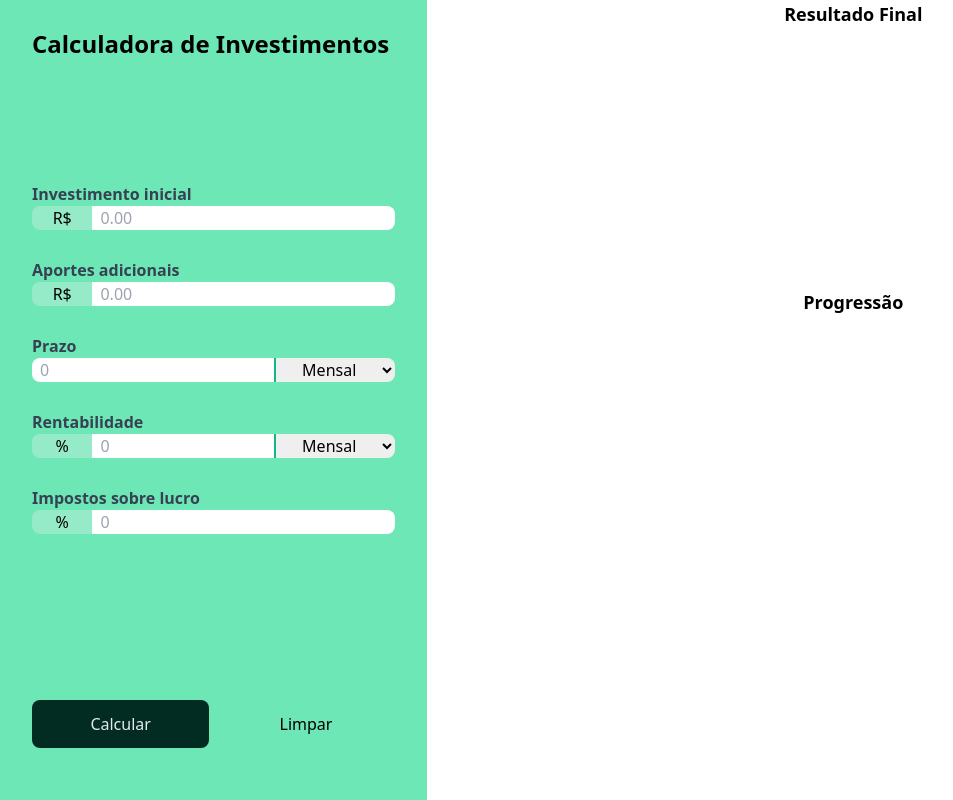
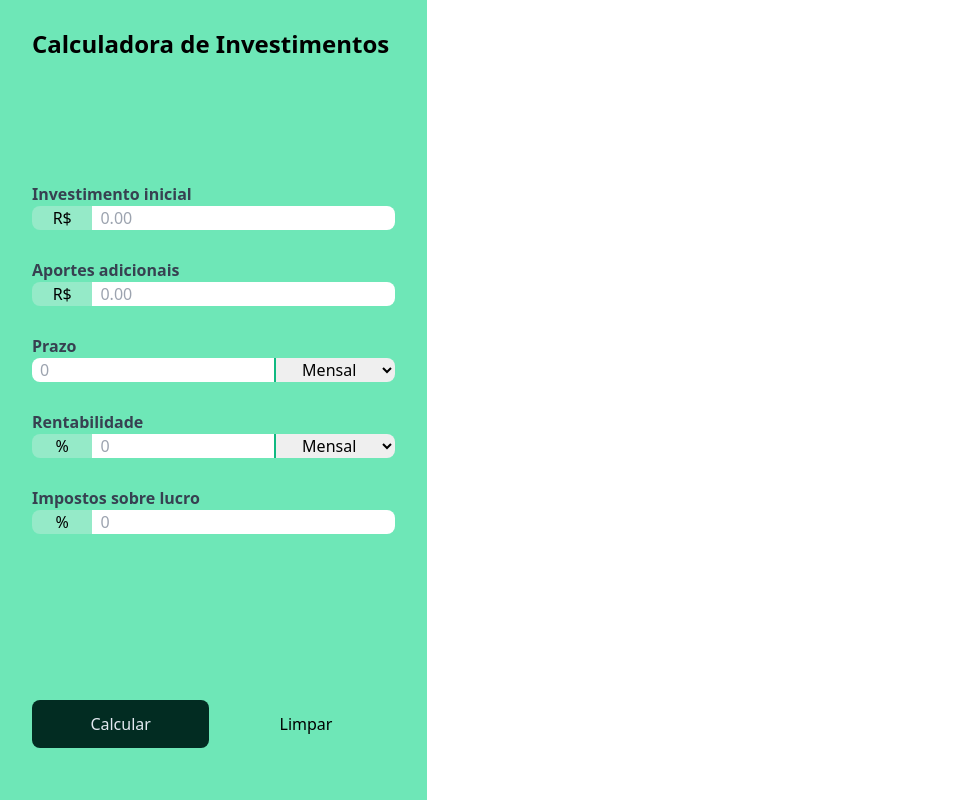
Before and after one commit to thalisrc/Investment-Calculator, a website built with Vite: page index.html in a window 1280 px wide. Shown: the whole page, without its empty margins (0-953 px from the left). Built offline with nearby package versions, Linux system fonts and the light colour scheme.

Commit message:
processos relacionados aos gráficos foram comentados

```diff
--- a/index.html
+++ b/index.html
@@ -137,7 +137,7 @@
       </div>
     </aside>
     <main class="row-span-2 col-span-2">
-      <section id="charts-container" class="h-full">
+      <!-- <section id="charts-container" class="h-full">
         <div class="h-[36%] flex flex-col items-center pb-">
           <p class="font-bold text-lg">Resultado Final</p>
           <canvas id="final-money-distribution"></canvas>
@@ -146,7 +146,7 @@
           <p class="font-bold text-lg">Progressão</p>
           <canvas id="progression"></canvas>
         </div>
-      </section>
+      </section-->
     </main>
     <script type="module" src="./main.js"></script>
   </body>
--- a/main.js
+++ b/main.js
@@ -140,7 +140,7 @@ function clearForm() {
   }
 }
 
-form.addEventListener('submit', renderProgression);
+//form.addEventListener('submit', renderProgression);
 
 function validateInput(event) {
   if (event.target.value === '') {
```
